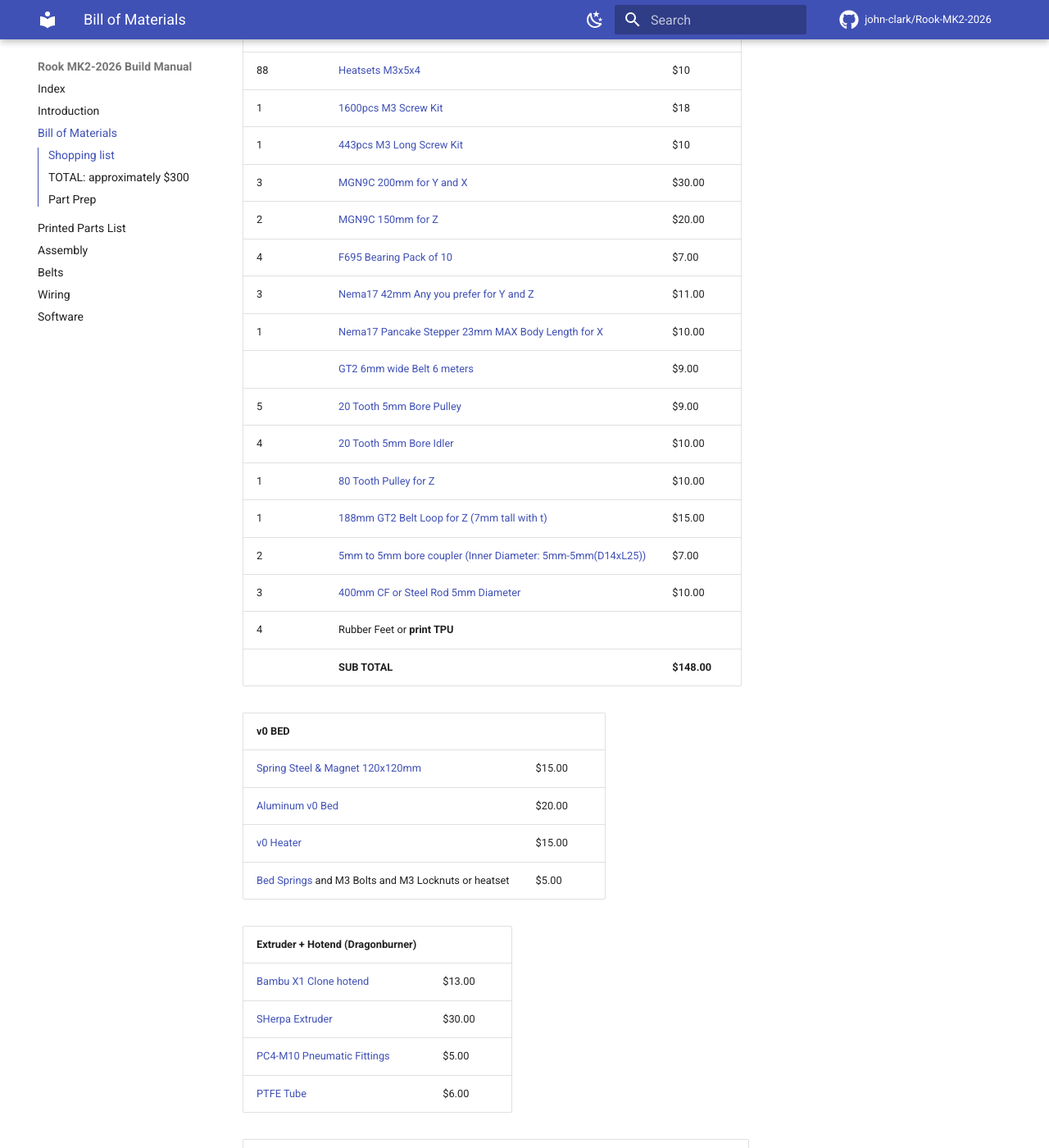
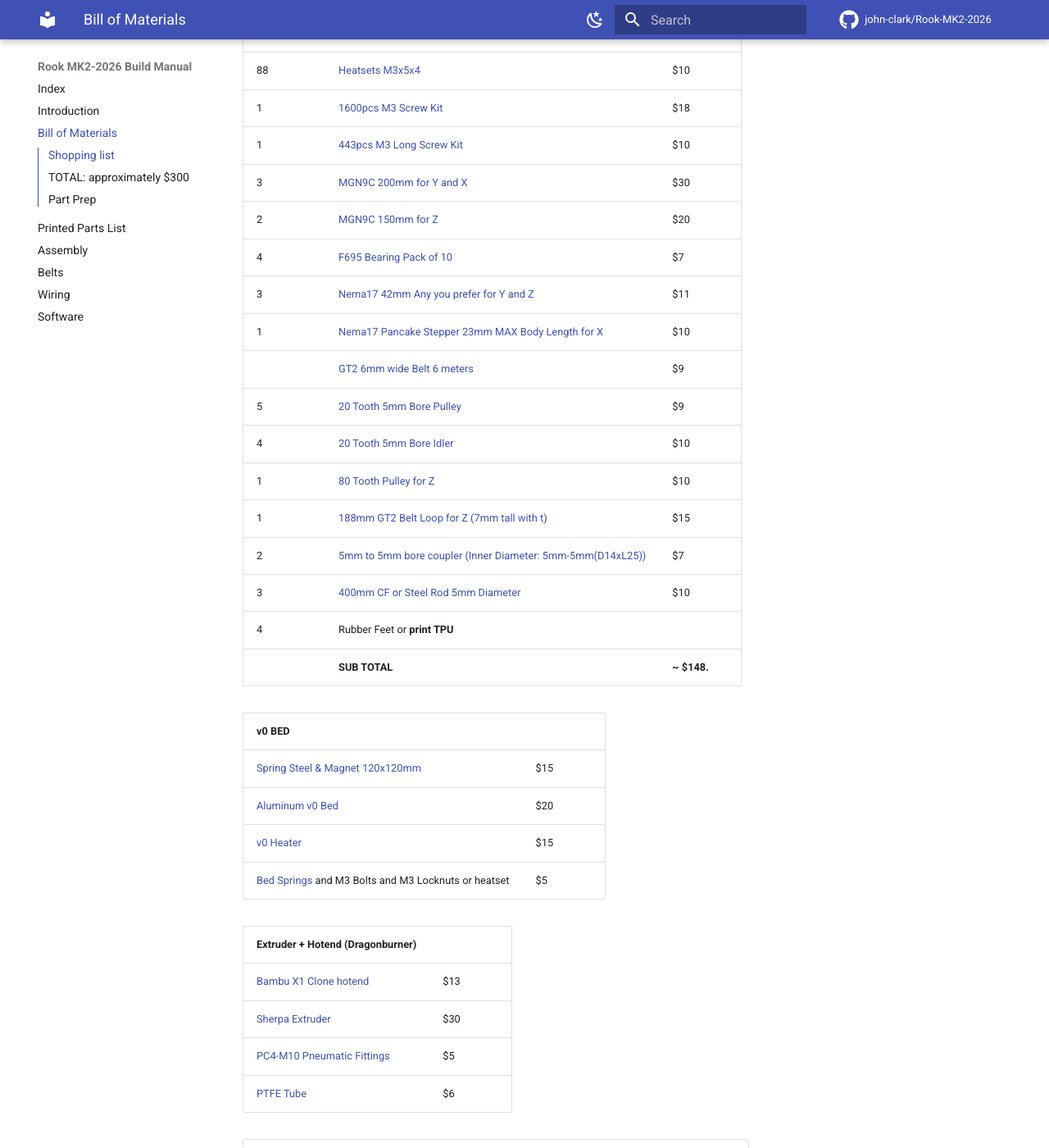
Before and after one commit to john-clark/Rook-MK2-2026, an MkDocs documentation site: the page built from docs/bom.md, in a window 1280 px wide and 1400 px high, scrolled down 390 px. Shown: the whole window at 82% size. Built offline with MkDocs 1.6.1 and Material for MkDocs 9.7.7, drawn with Linux system fonts in a browser that asks for light colours; comment, search, counter and statistics services are not loaded; some of the changed text lies outside the part shown.

Commit message:
Update bom.md

```diff
--- a/docs/bom.md
+++ b/docs/bom.md
@@ -16,46 +16,46 @@ The purchasing suggestions here will have leftover parts to start your next proj
 | 88 | [Heatsets M3x5x4](https://www.amazon.com/dp/B0DG59PW2R) | $10 |
 | 1 | [1600pcs M3 Screw Kit](https://www.amazon.com/dp/B0D3TRRKSG) | $18 |
 | 1 | [443pcs M3 Long Screw Kit](https://www.amazon.com/dp/B0D14BC8QS) | $10 |
-| 3 | [MGN9C 200mm for Y and X](https://www.amazon.com/MGN9C-Linear-Guides-Guideway-Printer/dp/B0FCMT1S5R) | $30.00 |
-| 2 | [MGN9C 150mm for Z](https://www.amazon.com/Hapivida-Printers-Precision-Automatic-Equipment/dp/B0F4XXD1Y5) | $20.00 |
-| 4 | [F695 Bearing Pack of 10](https://www.amazon.com/KABOBEARING-F695-2RS-Flanged-5x13x4mm-Bearings/dp/B0CRPG8XHS) | $7.00 |
-| 3 | [Nema17 42mm Any you prefer for Y and Z](https://www.amazon.com/STEPPERONLINE-Stepper-Bipolar-42x42x38mm-Connector/dp/B0B38GX54H) | $11.00 |
-| 1 | [Nema17 Pancake Stepper 23mm MAX Body Length for X](https://www.amazon.com/MAKERELE-1-8%C2%B0Degree-Connector-Printing-Applications/dp/B0FP1RNPXJ) | $10.00 |
-| | [GT2 6mm wide Belt 6 meters](https://www.amazon.com/Timing-Printer-FYSETC-Fiberglass-Reinforced/dp/B07BRKZGMS) | $9.00 |
-| 5 | [20 Tooth 5mm Bore Pulley](https://www.amazon.com/GT2-Creality-Ender-3-Printer-Stepper/dp/B088WB8D7W) | $9.00 |
-| 4 | [20 Tooth 5mm Bore Idler](https://www.amazon.com/MECCANIXITY-Pulley-Aluminum-Timing-Printer/dp/B0DPWH8RJY) | $10.00 |
-| 1 | [80 Tooth Pulley for Z](https://www.amazon.com/Synchronous-Flange-Timing-Pulley-Printer/dp/B0BBRJ4BPD) | $10.00 |
-| 1 | [188mm GT2 Belt Loop for Z (7mm tall with t)](https://www.amazon.com/MECCANIXITY-Timing-Printing-Closed-Rubber/dp/B0FRD6NNM3) | $15.00 |
-| 2 | [5mm to 5mm bore coupler (Inner Diameter: 5mm-5mm(D14xL25))](https://www.amazon.com/Skweawert-5mm-Connector-Aluminum-Accessories/dp/B0DC6XWJSC) | $7.00 |
-| 3 | [400mm CF or Steel Rod 5mm Diameter](https://www.amazon.com/FOCMKEAS-Carbon-5mm-400mm-Airplane/dp/B0DGF22XY8) | $10.00 |
+| 3 | [MGN9C 200mm for Y and X](https://www.amazon.com/MGN9C-Linear-Guides-Guideway-Printer/dp/B0FCMT1S5R) | $30 |
+| 2 | [MGN9C 150mm for Z](https://www.amazon.com/Hapivida-Printers-Precision-Automatic-Equipment/dp/B0F4XXD1Y5) | $20 |
+| 4 | [F695 Bearing Pack of 10](https://www.amazon.com/KABOBEARING-F695-2RS-Flanged-5x13x4mm-Bearings/dp/B0CRPG8XHS) | $7 |
+| 3 | [Nema17 42mm Any you prefer for Y and Z](https://www.amazon.com/STEPPERONLINE-Stepper-Bipolar-42x42x38mm-Connector/dp/B0B38GX54H) | $11 |
+| 1 | [Nema17 Pancake Stepper 23mm MAX Body Length for X](https://www.amazon.com/MAKERELE-1-8%C2%B0Degree-Connector-Printing-Applications/dp/B0FP1RNPXJ) | $10 |
+| | [GT2 6mm wide Belt 6 meters](https://www.amazon.com/Timing-Printer-FYSETC-Fiberglass-Reinforced/dp/B07BRKZGMS) | $9 |
+| 5 | [20 Tooth 5mm Bore Pulley](https://www.amazon.com/GT2-Creality-Ender-3-Printer-Stepper/dp/B088WB8D7W) | $9 |
+| 4 | [20 Tooth 5mm Bore Idler](https://www.amazon.com/MECCANIXITY-Pulley-Aluminum-Timing-Printer/dp/B0DPWH8RJY) | $10 |
+| 1 | [80 Tooth Pulley for Z](https://www.amazon.com/Synchronous-Flange-Timing-Pulley-Printer/dp/B0BBRJ4BPD) | $10 |
+| 1 | [188mm GT2 Belt Loop for Z (7mm tall with t)](https://www.amazon.com/MECCANIXITY-Timing-Printing-Closed-Rubber/dp/B0FRD6NNM3) | $15 |
+| 2 | [5mm to 5mm bore coupler (Inner Diameter: 5mm-5mm(D14xL25))](https://www.amazon.com/Skweawert-5mm-Connector-Aluminum-Accessories/dp/B0DC6XWJSC) | $7 |
+| 3 | [400mm CF or Steel Rod 5mm Diameter](https://www.amazon.com/FOCMKEAS-Carbon-5mm-400mm-Airplane/dp/B0DGF22XY8) | $10 |
 | 4 | Rubber Feet or **print TPU** |   |
-| | **SUB TOTAL** | **$148.00** |
+| | **SUB TOTAL** | **~ $148.** |
 
 | v0 BED |   |
 | --- | --- |
-| [Spring Steel & Magnet 120x120mm](https://www.amazon.com/Shion-Kwoo-Upgraded-Textured-120x120mm-Double-Sides/dp/B0CJ9663RC) | $15.00 |
-| [Aluminum v0 Bed](https://www.amazon.com/ASHATA-Support-Printer-Replacement-Aluminum/dp/B0C53VNLFC) | $20.00 |
-| [v0 Heater](https://www.amazon.com/Temperature-120X120-Silicone-Adhesive-Monoprice/dp/B08BNR7ZS9) | $15.00 |
-| [Bed Springs](https://www.amazon.com/BlingKingdom-Leveling-Compression-Connection-Creality/dp/B0CMT5GQG1) and M3 Bolts and M3 Locknuts or heatset | $5.00 |
+| [Spring Steel & Magnet 120x120mm](https://www.amazon.com/Shion-Kwoo-Upgraded-Textured-120x120mm-Double-Sides/dp/B0CJ9663RC) | $15 |
+| [Aluminum v0 Bed](https://www.amazon.com/ASHATA-Support-Printer-Replacement-Aluminum/dp/B0C53VNLFC) | $20 |
+| [v0 Heater](https://www.amazon.com/Temperature-120X120-Silicone-Adhesive-Monoprice/dp/B08BNR7ZS9) | $15 |
+| [Bed Springs](https://www.amazon.com/BlingKingdom-Leveling-Compression-Connection-Creality/dp/B0CMT5GQG1) and M3 Bolts and M3 Locknuts or heatset | $5 |
 
 | Extruder + Hotend (Dragonburner) |   |
 | --- | --- |
-| [Bambu X1 Clone hotend](https://www.amazon.com/dp/B0FG2T5T12) | $13.00 |
-| [SHerpa Extruder](https://www.amazon.com/Accessories-Lightweight-Extruder-Compatible-Ender3v2/dp/B0CNPG9QB2) | $30.00 |
-| [PC4-M10 Pneumatic Fittings](https://www.amazon.com/StLiSuYmx-Pneumatic-Connector-Fittings-Compatible/dp/B0F62FZK4R) | $5.00  |
-| [PTFE Tube](https://www.amazon.com/16-4ft-PTFE-Teflon-1-75mm-Filament/dp/B0F5HK1F3S) | $6.00  |
+| [Bambu X1 Clone hotend](https://www.amazon.com/dp/B0FG2T5T12) | $13 |
+| [Sherpa Extruder](https://www.amazon.com/Accessories-Lightweight-Extruder-Compatible-Ender3v2/dp/B0CNPG9QB2) | $30 |
+| [PC4-M10 Pneumatic Fittings](https://www.amazon.com/StLiSuYmx-Pneumatic-Connector-Fittings-Compatible/dp/B0F62FZK4R) | $5 |
+| [PTFE Tube](https://www.amazon.com/16-4ft-PTFE-Teflon-1-75mm-Filament/dp/B0F5HK1F3S) | $6 |
 
 | Qty | Electronics |   |
 | --- | --- | --- |
-| 1 | [24 Volt 6 Amp Power Supply AC Adapter](https://www.amazon.com/dp/B0FDFJ7RBB) | $24.00 |
+| 1 | [24 Volt 6 Amp Power Supply AC Adapter](https://www.amazon.com/dp/B0FDFJ7RBB) | $24 |
 | 1 | [DC Power Jack Socket, 5.5mm x 2.5mm Female Barrel Panel Mount](https://www.amazon.com/dp/B07Y8KKSR1)  | $7 |
-| 2 or 3 | [Endstop Omron ( If not using sensorless homeing )](https://www.amazon.com/dp/B0CB85485W) | $6.00 |
-| optional | [BIQU Microprobe](https://www.amazon.com/MicroProbe-Leveling-Printer-Extruder-Octopus/dp/B0C89G7YH2)  | $26.00 |
-| urchoice  | [BIGTREETECH DZ-01 MCU](https://kb-3d.com/store/controllers-displays-drivers/8762-bigtreetech-dz-01-3d-printer-main-controller-board-v10-1772162602284.html) | $85.00 |
-| 1 | [Spool of wiring](https://www.amazon.com/dp/B0FKFVPL6Y) | $18.00 |
-| 1 | [630PCS JST PH Kit PH2.0mm Connectors Set](https://www.amazon.com/EGSCST-Connector-PH2-0mm-Terminal-Connectors/dp/B0FJ8P8VYQ) | $10.00|
-| 1 | 3010 24v ball bearing fan for hotend(included on hotend) | $11.00 |
-| 2 | [4010 24vball bearing fan for layer cooling](https://www.amazon.com/dp/B07L2WTH7H) | $11.00 |
+| 2 or 3 | [Endstop Omron ( If not using sensorless homeing )](https://www.amazon.com/dp/B0CB85485W) | $6 |
+| optional | [BIQU Microprobe](https://www.amazon.com/MicroProbe-Leveling-Printer-Extruder-Octopus/dp/B0C89G7YH2)  | $26 |
+| urchoice  | [BIGTREETECH DZ-01 MCU](https://kb-3d.com/store/controllers-displays-drivers/8762-bigtreetech-dz-01-3d-printer-main-controller-board-v10-1772162602284.html) | $85 |
+| 1 | [Spool of wiring](https://www.amazon.com/dp/B0FKFVPL6Y) | $18 |
+| 1 | [630PCS JST PH Kit PH2.0mm Connectors Set](https://www.amazon.com/EGSCST-Connector-PH2-0mm-Terminal-Connectors/dp/B0FJ8P8VYQ) | $10 |
+| 1 | 3010 24v ball bearing fan for hotend(included on hotend) | $11 |
+| 2 | [4010 24vball bearing fan for layer cooling](https://www.amazon.com/dp/B07L2WTH7H) | $11 |
 
 ### **TOTAL: approximately $300**
 
```
